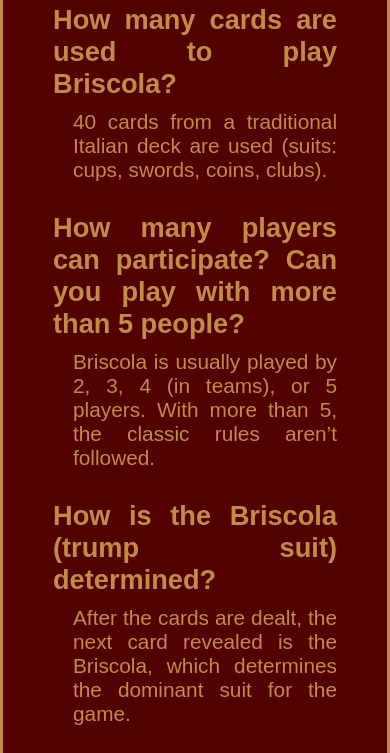
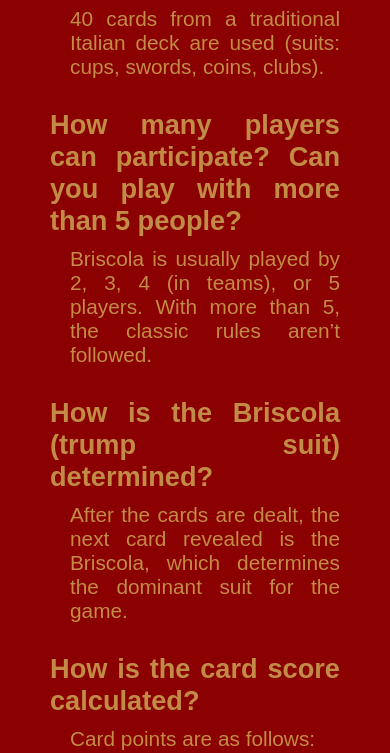
Before and after one commit to capitanfight/Briscola, a plain HTML site: page src/main/resources/templates/FAQ.html in a window 390 px wide. Shown: the part 214-967 px from the top of the page. Drawn offline with Linux system fonts and the light colour scheme.

Commit message:
made text-contents responsive

```diff
--- a/src/main/resources/static/css/text_content.css
+++ b/src/main/resources/static/css/text_content.css
@@ -8,6 +8,8 @@
 }
 
 body{
+    --main-title-color: white;
+
     background-color: var(--background-color);
 
     padding: 100px 0;
@@ -17,13 +19,13 @@ body{
 }
 
 #main-container {
-    background-color: var(--dark-red);
+    background-color: var(--light-red);
     padding: 20px 50px;
 
     border-radius: 20px;
     border: 3px solid var(--border-color);
 
-    max-width: 60rem;
+    max-width: 50rem;
 
     display: flex;
     flex-direction: column;
@@ -37,7 +39,7 @@ body{
 
 h1 {
     margin: 20px 0;
-    color: white;
+    color: var(--main-title-color);
     font-size: 3rem;
 }
 
@@ -60,3 +62,21 @@ h1 {
     padding-left: 30px;
     margin: 10px 0;
 }
+
+@media (max-width: 1090px) {
+    #back-btn {
+        display: none;
+    }
+}
+
+@media (max-width: 50rem) {
+    body {
+        background-color: var(--light-red);
+        padding: 0;
+    }
+
+    #main-container {
+        border: none;
+        border-radius: 0;
+    }
+}
```
